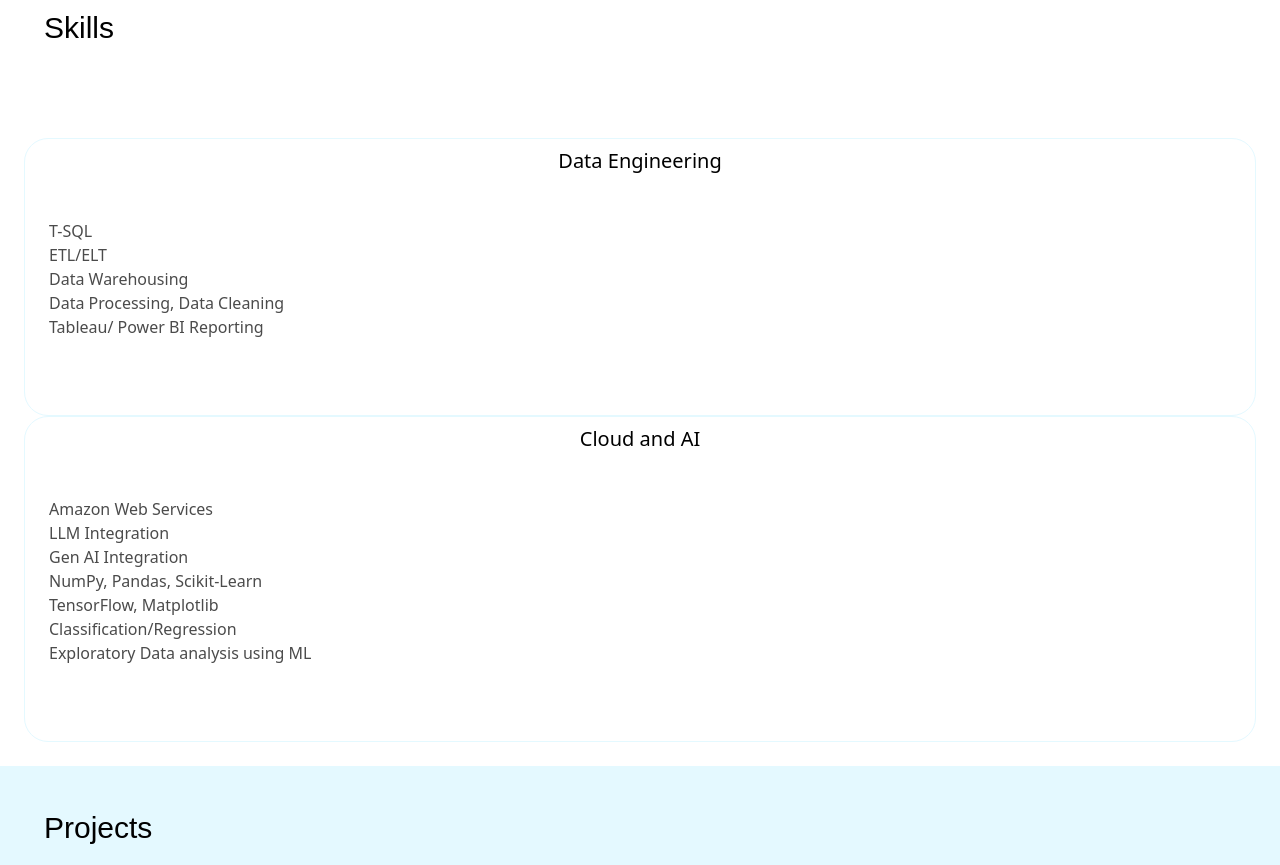
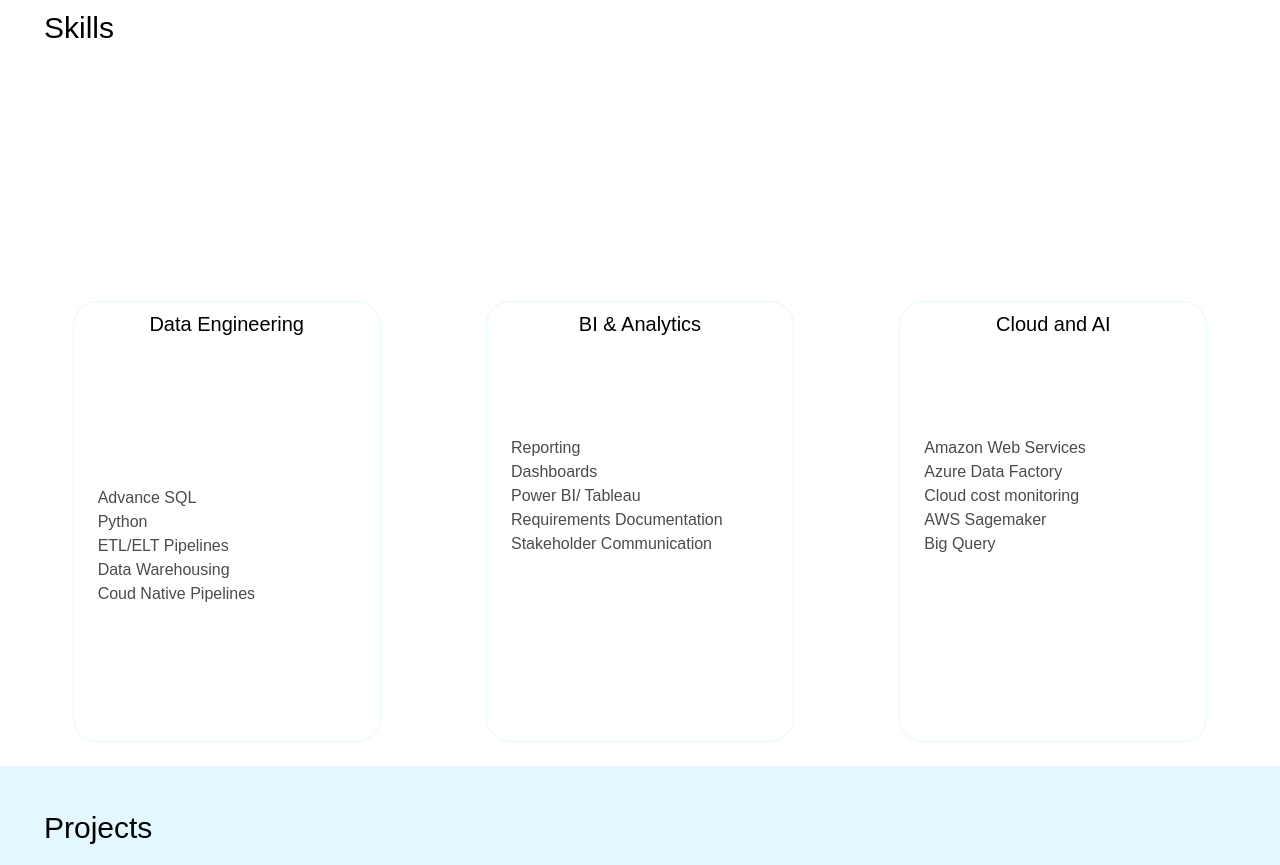
Before and after one commit to eshitag/eshitag, a website: page index.html in a window 1280 px wide. Shown: the part 1500-2365 px from the top of the page. Drawn offline with Linux system fonts and the light colour scheme; a web font is replaced by a local one.

Commit message:
optimised

```diff
--- a/index.html
+++ b/index.html
@@ -141,38 +141,38 @@
       <h2 class="text-3xl">Skills</h2>
     </div>
 
-    <!-- <div class="grid md:flex gap-2 justify-around font-cool">
+    <div class="grid md:flex gap-2 justify-around font-cool">
 
-    <div id="full-stack" class="min-w-1/4 grid gap-5 p-2 border border-secondary rounded-3xl hover:shadow-md">
+    <div id="Data Engineering" class="min-w-1/4 grid gap-5 p-2 border border-secondary rounded-3xl hover:shadow-md">
       <div class="flex justify-center">
-        <h3 class="text-xl"> Full stack development</h3>
+        <h3 class="text-xl"> Data Engineering</h3>
       </div>
       <div class="text-neutral">
-        <p class="pl-4">Java, Springboot, Hibernate</p>
-        <p class="pl-4">HTML, CSS, JS/TS, ES6+</p>
-        <p class="pl-4">Tailwind, Bootstrap</p>
-        <p class="pl-4">Node.js + Express.js</p>
-        <p class="pl-4">ReactJS, NextJS, Redux</p>
-        <p class="pl-4">RESTful API</p>
+        <p class="pl-4">Advance SQL</p>
         <p class="pl-4">Python</p>
+        <p class="pl-4">ETL/ELT Pipelines</p>
+        <p class="pl-4">Data Warehousing</p>
+        <p class="pl-4">Coud Native Pipelines</p>
+
       </div>
-      <div class="flex self-end justify-center md:justify-end max-h-10">
-        <!--Hidden CTA Button - update later
+      <!-- <div class="flex self-end justify-center md:justify-end max-h-10">
+        //Hidden CTA Button - update later
         <button class="hidden bg-secondary max-w-sm p-2 rounded-2xl transition duration-150 hover:opacity-60">Read my blog</button>
       </div>
 
     </div> -->
+    </div>
 
-    <div id="data-analytics" class="min-w-1/4 grid gap-5 p-2 border border-secondary rounded-3xl hover:shadow-md">
+    <div id="Analytics" class="min-w-1/4 grid gap-5 p-2 border border-secondary rounded-3xl hover:shadow-md">
       <div class="flex justify-center">
-        <h3 class="text-xl">Data Engineering</h3>
+        <h3 class="text-xl">BI & Analytics</h3>
       </div>
       <div class="text-neutral">
-        <p class="pl-4">T-SQL</p>
-        <p class="pl-4">ETL/ELT</p>
-        <p class="pl-4">Data Warehousing</p>
-        <p class="pl-4">Data Processing, Data Cleaning</p>
-        <p class="pl-4">Tableau/ Power BI Reporting</p>
+        <p class="pl-4">Reporting</p>
+        <p class="pl-4">Dashboards</p>
+        <p class="pl-4">Power BI/ Tableau</p>
+        <p class="pl-4">Requirements Documentation</p>
+        <p class="pl-4">Stakeholder Communication</p>
       </div>
       <div class="flex self-end justify-center md:justify-end max-h-10">
         <!--Hidden CTA Button - update later-->
@@ -180,18 +180,16 @@
       </div>
     </div>
 
-    <div id="ai" class="min-w-1/4 grid gap-5 p-2 border border-secondary rounded-3xl hover:shadow-md">
+    <div id="AI" class="min-w-1/4 grid gap-5 p-2 border border-secondary rounded-3xl hover:shadow-md">
       <div class="flex justify-center">
         <h3 class="text-xl">Cloud and AI</h3>
       </div>
       <div class="text-neutral">
         <p class="pl-4">Amazon Web Services</p>
-        <p class="pl-4">LLM Integration</p>
-        <p class="pl-4">Gen AI Integration</p>
-        <p class="pl-4">NumPy, Pandas, Scikit-Learn</p>
-        <p class="pl-4">TensorFlow, Matplotlib</p>
-        <p class="pl-4">Classification/Regression</p>
-        <p class="pl-4">Exploratory Data analysis using ML</p>
+        <p class="pl-4">Azure Data Factory</p>
+        <p class="pl-4">Cloud cost monitoring</p>
+        <p class="pl-4">AWS Sagemaker</p>
+        <p class="pl-4">Big Query</p>
       </div>
       <div class="flex self-end justify-center md:justify-end max-h-10">
         <!--Hidden CTA Button - update later-->
@@ -199,6 +197,7 @@
       </div>
 
     </div>
+
     </div>
      <!-- moving skills logos
     <div class="overflow-hidden w-full py-10 mt-10">
```
